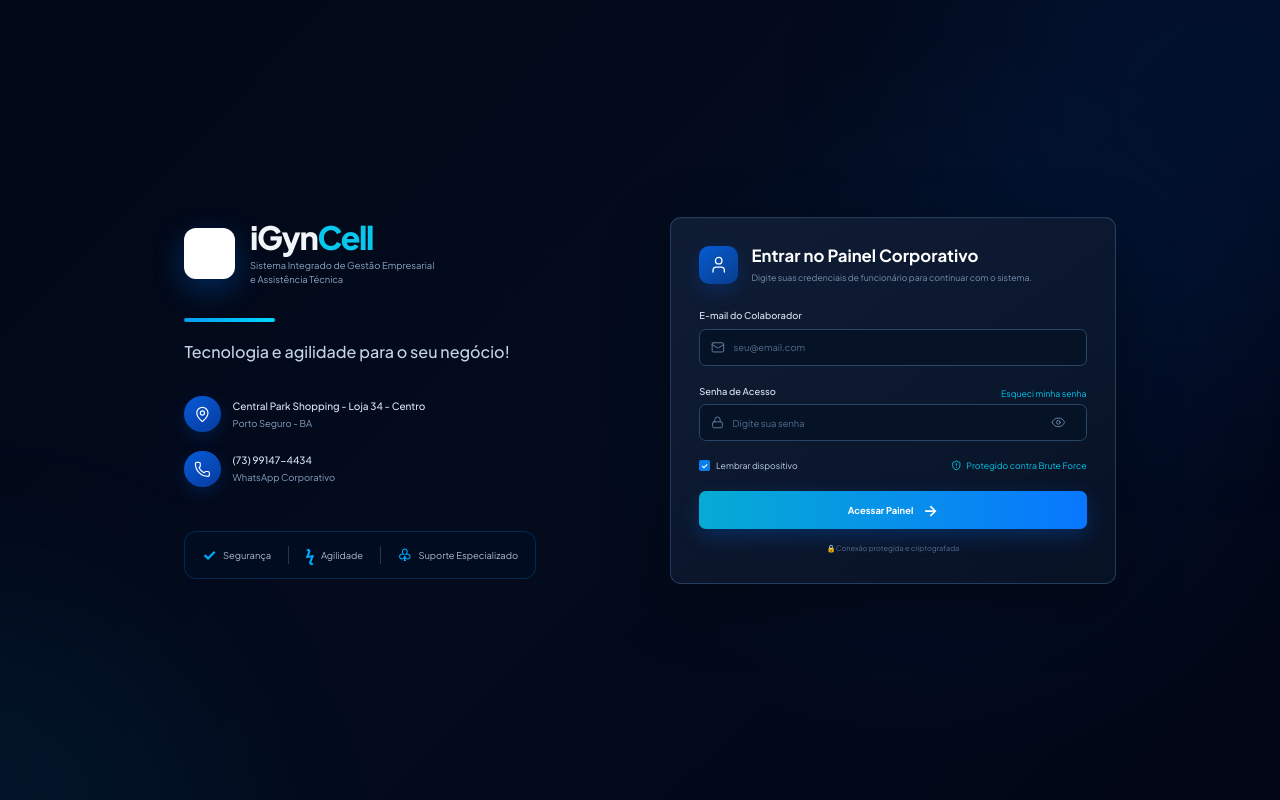
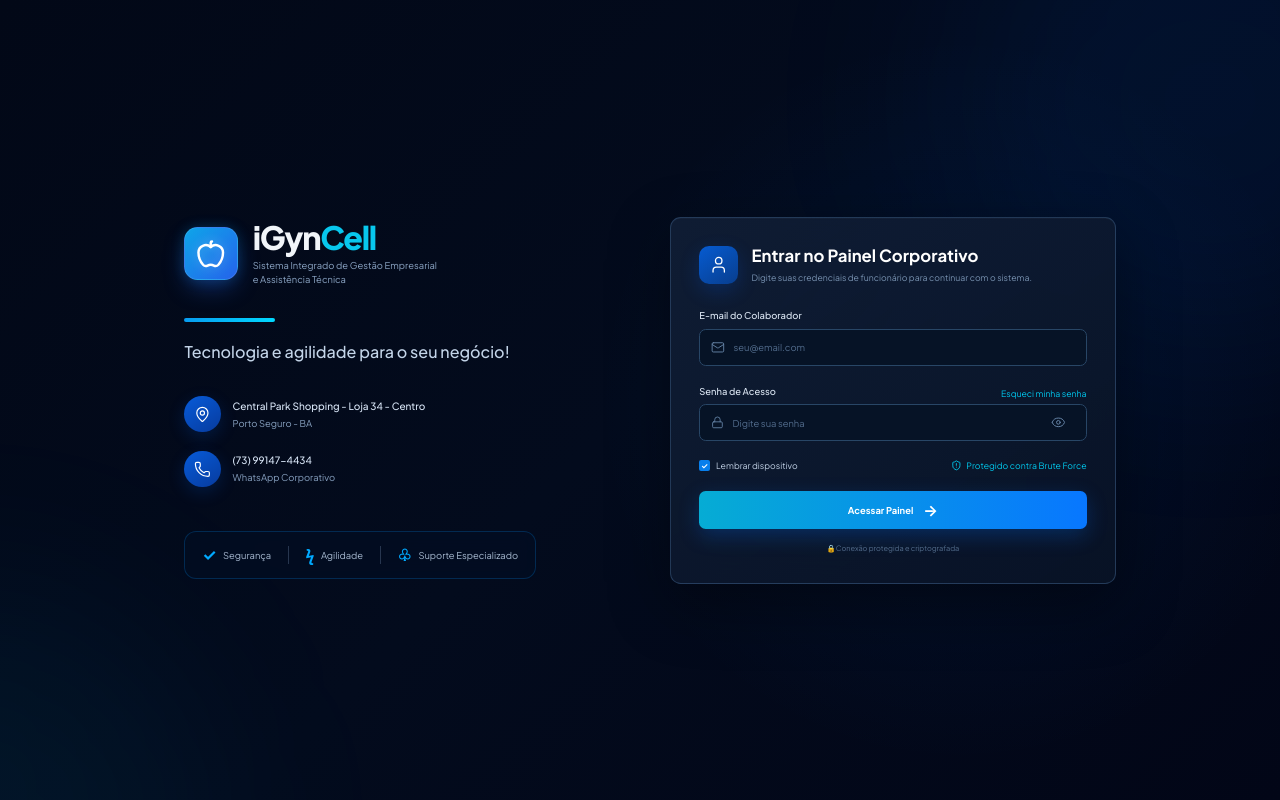
Before and after one commit to primevideoempresa-beep/iGynCell, a React (Vite) app: page / in a window 1280 px wide. Built offline with nearby package versions, Linux system fonts and the light colour scheme; no server answers.

Commit message:
style: update brand icon appearance
Refine the brand icon design with a modern gradient background, updated dimensions, and interactive hover effects.

```diff
--- a/src/index.css
+++ b/src/index.css
@@ -142,25 +142,42 @@
 }
 
 .brand-icon {
-  width: 76px;
-  height: 76px;
+  width: 80px;
+  height: 80px;
 
   display: flex;
   align-items: center;
   justify-content: center;
 
-  border-radius: 18px;
-  overflow: hidden;
-  background: white;
+  border-radius: 20px;
+
+  background:
+    linear-gradient(
+      135deg,
+      #0ea5e9,
+      #2563eb
+    );
 
   box-shadow:
-    0 15px 45px rgba(0, 119, 255, 0.3);
+    0 15px 35px -5px rgba(37, 99, 235, 0.4),
+    0 0 20px rgba(14, 165, 233, 0.2);
+
+  border: 1px solid rgba(255, 255, 255, 0.1);
+  transition: all 0.3s cubic-bezier(0.4, 0, 0.2, 1);
+  cursor: pointer;
 }
 
-.brand-icon span {
-  font-size: 42px;
-  font-weight: 300;
-  color: white;
+.brand-icon:hover {
+  transform: translateY(-4px) rotate(-3deg);
+  box-shadow:
+    0 20px 45px -5px rgba(37, 99, 235, 0.6),
+    0 0 30px rgba(14, 165, 233, 0.4);
+}
+
+.brand-icon svg {
+  width: 44px;
+  height: 44px;
+  filter: drop-shadow(0 0 8px rgba(255, 255, 255, 0.3));
 }
 
 .brand-header h1 {
```
